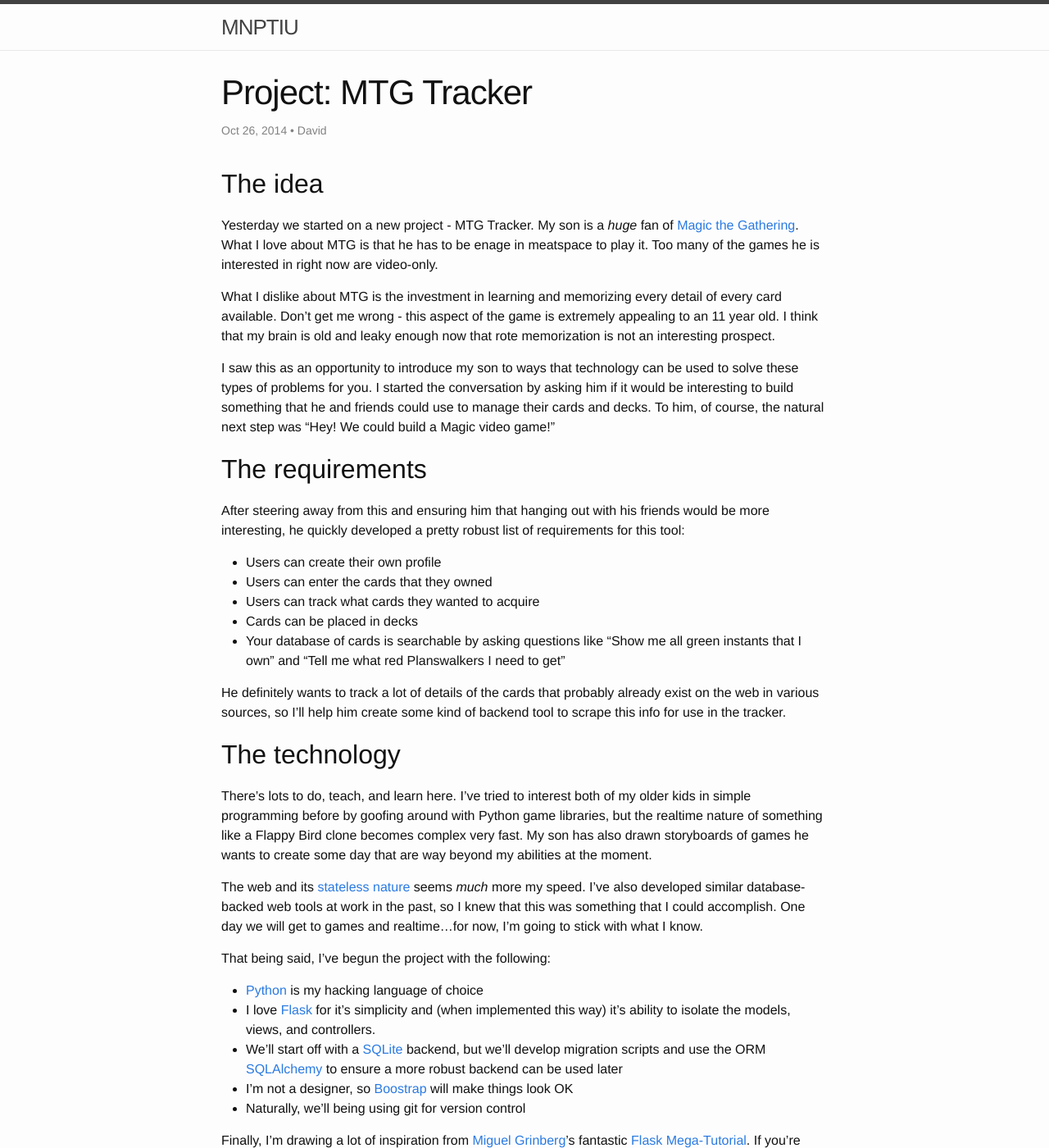
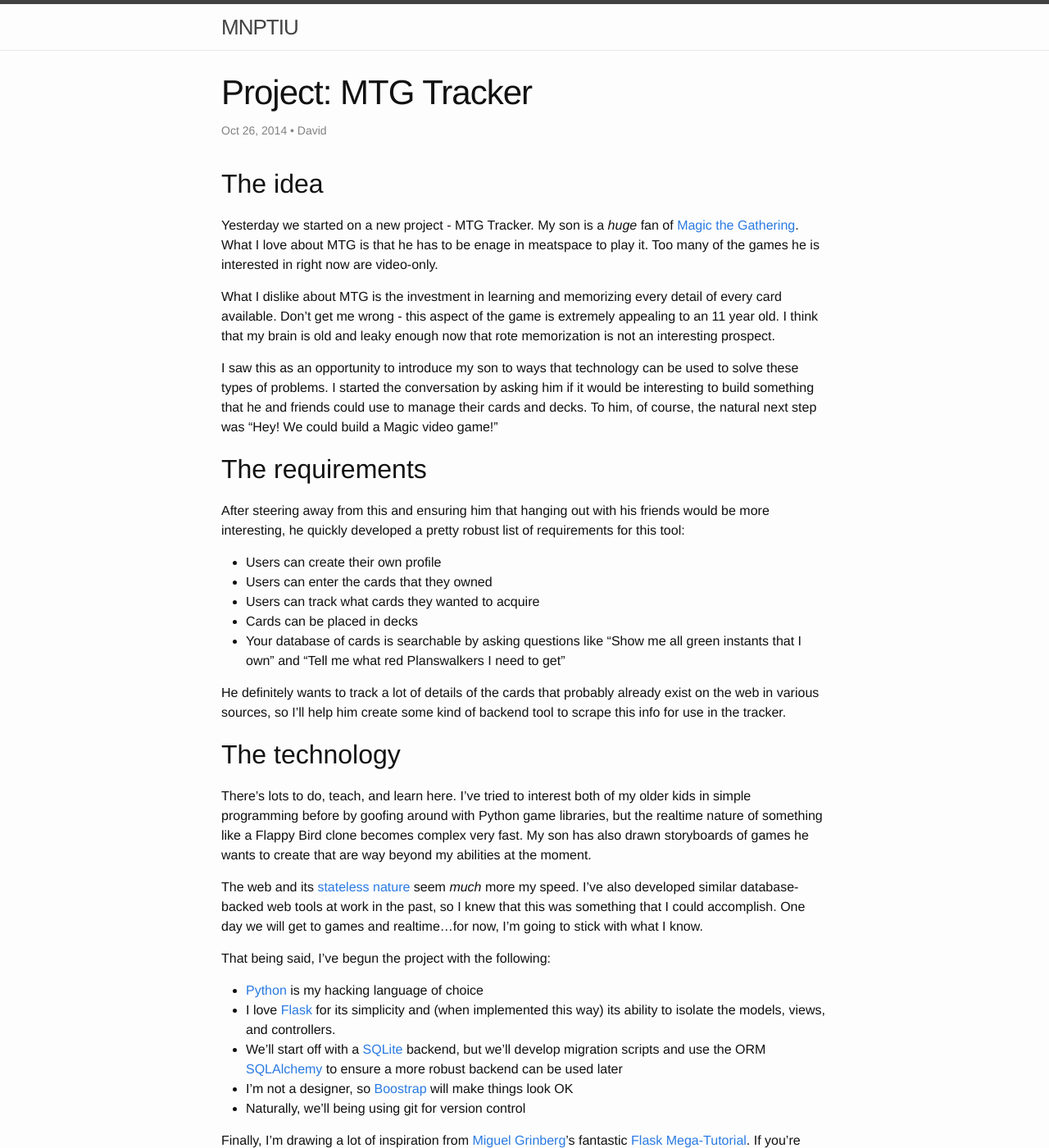
Before and after one commit to dgrotto/growingcitykids, a Jekyll site: the page built from _posts/2014-10-26-project-mtg-tracker.md, in a window 1280 px wide and 1400 px high. Shown: the whole window at 82% size. Built offline with Jekyll 4.4.1, drawn with Linux system fonts in a browser that asks for light colours; some of the changed text lies outside the part shown.

Commit message:
Rewording/typos

```diff
--- a/_posts/2014-10-26-project-mtg-tracker.md
+++ b/_posts/2014-10-26-project-mtg-tracker.md
@@ -9,7 +9,7 @@ Yesterday we started on a new project - MTG Tracker. My son is a *huge* fan of [
 
 What I dislike about MTG is the investment in learning and memorizing every detail of every card available. Don't get me wrong - this aspect of the game is extremely appealing to an 11 year old. I think that my brain is old and leaky enough now that rote memorization is not an interesting prospect.
 
-I saw this as an opportunity to introduce my son to ways that technology can be used to solve these types of problems for you. I started the conversation by asking him if it would be interesting to build something that he and friends could use to manage their cards and decks. To him, of course, the natural next step was "Hey! We could build a Magic video game!"
+I saw this as an opportunity to introduce my son to ways that technology can be used to solve these types of problems. I started the conversation by asking him if it would be interesting to build something that he and friends could use to manage their cards and decks. To him, of course, the natural next step was "Hey! We could build a Magic video game!"
 
 ## The requirements
 After steering away from this and ensuring him that hanging out with his friends would be more interesting, he quickly developed a pretty robust list of requirements for this tool:
@@ -23,14 +23,14 @@ After steering away from this and ensuring him that hanging out with his friends
 He definitely wants to track a lot of details of the cards that probably already exist on the web in various sources, so I'll help him create some kind of backend tool to scrape this info for use in the tracker.
 
 ## The technology
-There's lots to do, teach, and learn here. I've tried to interest both of my older kids in simple programming before by goofing around with Python game libraries, but the realtime nature of something like a Flappy Bird clone becomes complex very fast. My son has also drawn storyboards of games he wants to create some day that are way beyond my abilities at the moment.
+There's lots to do, teach, and learn here. I've tried to interest both of my older kids in simple programming before by goofing around with Python game libraries, but the realtime nature of something like a Flappy Bird clone becomes complex very fast. My son has also drawn storyboards of games he wants to create that are way beyond my abilities at the moment.
 
-The web and its [stateless nature][stateless] seems *much* more my speed. I've also developed similar database-backed web tools at work in the past, so I knew that this was something that I could accomplish. One day we will get to games and realtime...for now, I'm going to stick with what I know.
+The web and its [stateless nature][stateless] seem *much* more my speed. I've also developed similar database-backed web tools at work in the past, so I knew that this was something that I could accomplish. One day we will get to games and realtime...for now, I'm going to stick with what I know.
 
 That being said, I've begun the project with the following:
 
 * [Python][python] is my hacking language of choice
-* I love [Flask][flask] for it's simplicity and (when implemented this way) it's ability to isolate the models, views, and controllers.
+* I love [Flask][flask] for its simplicity and (when implemented this way) its ability to isolate the models, views, and controllers.
 * We'll start off with a [SQLite][sqlite] backend, but we'll develop migration scripts and use the ORM [SQLAlchemy][sqlalchemy] to ensure a more robust backend can be used later
 * I'm not a designer, so [Boostrap][bootstrap] will make things look OK
 * Naturally, we'll being using git for version control
```
Also changed, not shown: other parts of _posts/2014-10-26-project-mtg-tracker.md (+1 -1 lines).
